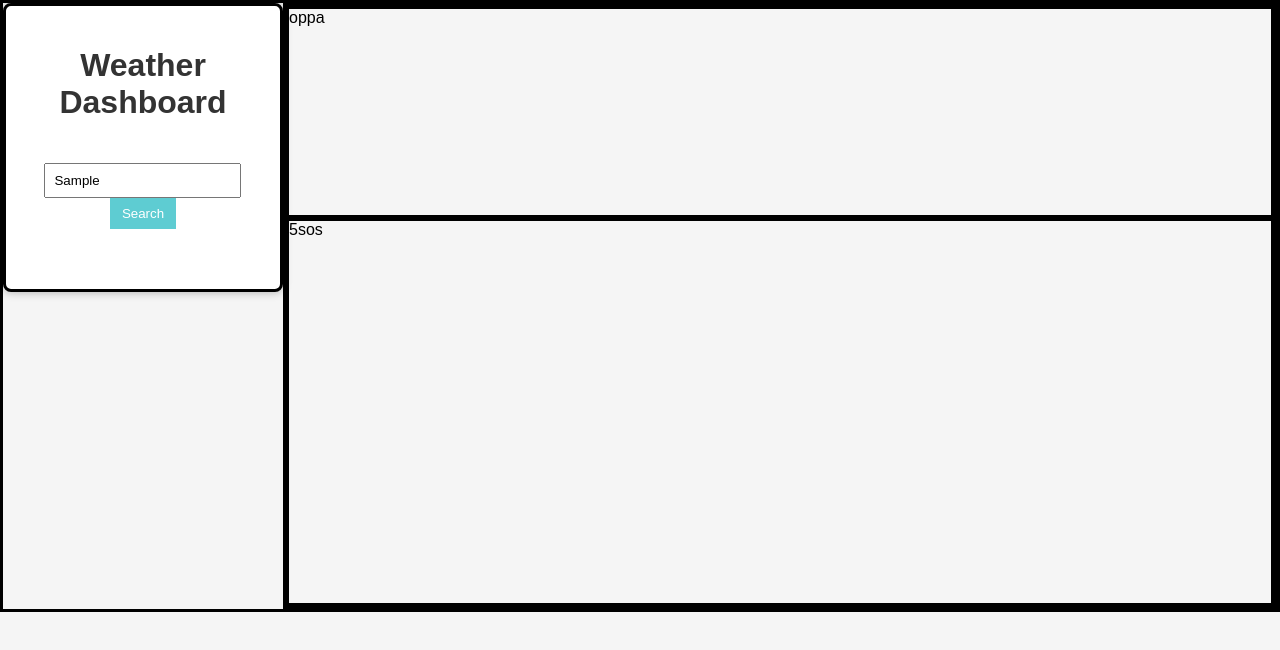
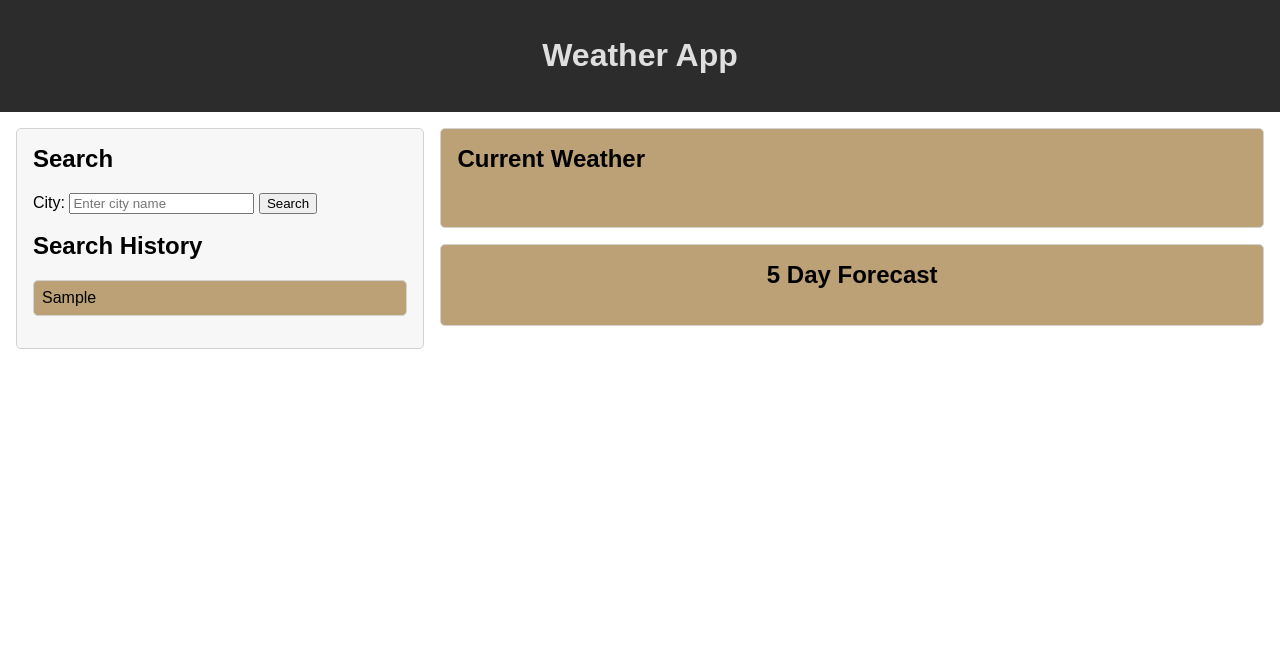
Before and after one commit to quachies/My-weather-dashboard, a plain HTML site: page index.html in a window 1280 px wide. Both pictures are taken after typing "Sample" into the empty fields and a click on the button "Search". Drawn offline with nearby package versions, Linux system fonts and the light colour scheme; no server answers.

Commit message:
changed html, css, and script

```diff
--- /dev/null
+++ b/assets/script.js
@@ -0,0 +1,109 @@
+const search = document.getElementById('search');
+const city = document.getElementById('city');
+const srchHistory = document.querySelector('.history');
+const currentWeather = document.querySelector('.crtWeather');
+const historyStorage = JSON.parse(localStorage.getItem('srchHistory')) || [];
+
+function displayCurrentWeather(data) {
+    document.getElementById("cityName").textContent = data.name;
+    document.getElementById("date").textContent = `Date: ${dayjs.unix(data.dt).format("ddd MM/DD/YYYY")}`;
+    document.getElementById("temp").textContent = `Temperature: ${data.main.temp} F`;
+    document.getElementById("humidity").textContent = `Humidity: ${data.main.humidity} %`;
+    document.getElementById("windspeed").textContent = `Wind Speed: ${data.wind.speed} MPH`;
+    document.getElementById("icon").src = `https://openweathermap.org/img/w/${data.weather[0].icon}.png`;
+}
+
+function showFiveDayData(data) {
+    const fiveday = document.querySelector(".fiveday");
+    fiveday.innerHTML = '';
+
+    for (let i = 3; i < data.list.length; i += 8) {
+        const day = document.createElement("div");
+        day.className = "singleFiveDay"
+        const date = document.createElement("h4");
+        date.textContent = dayjs.unix(data.list[i].dt).format("ddd MM/DD/YYYY");
+        const temp = document.createElement("p");
+        const humidity = document.createElement("p");
+        const windspeed = document.createElement("p");
+        const icon = document.createElement("img");
+
+        day.append(icon, date, temp, humidity, windspeed);
+        fiveday.append(day);
+
+        temp.textContent = `Temp: ${data.list[i].main.temp} F`;
+        humidity.textContent = `Humidity: ${data.list[i].main.humidity} %`;
+        windspeed.textContent = `Wind: ${data.list[i].wind.speed} MPH`;
+        icon.src = `https://openweathermap.org/img/w/${data.list[i].weather[0].icon}.png`;
+    }
+}
+
+function updateSearchHistory(cityName) {
+    historyStorage.push(cityName);
+    localStorage.setItem('srchHistory', JSON.stringify(historyStorage));
+}
+
+
+function showHistory() {
+    srchHistory.innerHTML = '';
+
+    historyStorage.forEach(item => {
+        const listItem = document.createElement('li');
+        listItem.textContent = item;
+        srchHistory.appendChild(listItem);
+        listItem.addEventListener("click", () => {
+            historyClick(item);
+        });
+    });
+}
+
+
+function historyClick(cityName) {
+    const apiKey = 'ac7cfdad3180ba5a0c973ed1afcfe1f5';
+    const apiUrl = `https://api.openweathermap.org/data/2.5/weather?q=${cityName}&APPID=${apiKey}`;
+
+    fetchDataAndUpdate(apiUrl);
+}
+
+
+function fetchDataAndUpdate(apiUrl) {
+    fetch(apiUrl)
+        .then(response => {
+            if (!response.ok) {
+                throw new Error('Network response was not ok');
+            }
+            return response.json();
+        })
+        .then(data => {
+            displayCurrentWeather(data);
+            fetchForecastData(data.coord.lat, data.coord.lon);
+        })
+        .catch(error => {
+            console.error('Fetch error:', error);
+        });
+}
+
+
+search.addEventListener('submit', event => {
+    event.preventDefault();
+    const cityName = city.value;
+    updateSearchHistory(cityName);
+    showHistory();
+    city.value = '';
+
+    const apiKey = 'ac7cfdad3180ba5a0c973ed1afcfe1f5';
+    const apiUrl = `https://api.openweathermap.org/data/2.5/weather?q=${cityName}&APPID=${apiKey}&units=imperial`;
+
+    fetchDataAndUpdate(apiUrl);
+});
+
+
+function fetchForecastData(lat, lon) {
+    const apiKey = 'ac7cfdad3180ba5a0c973ed1afcfe1f5';
+    const apiUrl = `https://api.openweathermap.org/data/2.5/forecast?lat=${lat}&lon=${lon}&appid=${apiKey}&units=imperial`;
+
+    fetch(apiUrl)
+        .then(res => res.json())
+        .then(data => showFiveDayData(data));
+}
+
+showHistory();
--- /dev/null
+++ b/assets/style.css
@@ -0,0 +1,79 @@
+body {
+    font-family: Arial, sans-serif;
+    margin: 0;
+    padding: 0;
+  }
+
+  header {
+    background-color: #2c2c2c;
+    color: #dfdfdf;
+    text-align: center;
+    padding: 1rem;
+  }
+
+  .box {
+    display: flex;
+    justify-content: space-between;
+    padding: 1rem;
+  }
+
+  .sidebar {
+    width: 30%;
+    background-color: #f7f7f7;
+    padding: 1rem;
+    border-radius: 5px;
+    border: 1px solid lightgrey;
+  }
+
+  .sidebar h2 {
+    margin-top: 0;
+  }
+
+  .history {
+    list-style: none;
+    padding: 0;
+    margin-top: 1rem;
+  }
+
+  .history li {
+    margin-bottom: 0.5rem;
+    cursor: pointer;
+    padding: 0.5rem;
+    border: 1px solid lightgrey;
+    background-color: rgb(187, 161, 117);
+    border-radius: 5px;
+  }
+
+  .maincont {
+    flex: 1;
+    margin-left: 1rem;
+  }
+
+  .weather, .fiveday {
+    background-color: rgb(187, 161, 117);
+    padding: 1rem;
+    border-radius: 5px;
+    border: 1px solid lightgrey;
+    margin-bottom: 1rem;
+  }
+
+  .weather h2, .fiveday h2 {
+    margin-top: 0;
+    color: black;
+  }
+
+  .fiveday {
+    display: flex;
+    justify-content: space-around;
+  }
+
+  .singleFiveDay {
+    border: solid;
+    padding: 2vh;
+    border-radius: 7px;
+    display: flex;
+    flex-direction: column;
+    justify-content: center;
+    align-items: center;
+    text-wrap: balance;
+  }
--- a/index.html
+++ b/index.html
@@ -2,31 +2,55 @@
 <html lang="en">
 
 <head>
-    <meta charset="UTF-8">
-    <meta name="viewport" content="width=device-width, initial-scale=1.0">
-    <link rel="stylesheet" href="style.css">
-    <title>Weather Dashboard</title>
+
+    <meta charset="UTF-8" />
+
+    <meta name="viewport" content="width=device-width, initial-scale=1.0" />
+    <title>Weather App</title>
+
+    <link rel="stylesheet" href="./assets/style.css" />
+
 </head>
 
 <body>
-    <div id="main-container">
-        <div class="container">
-            <h1>Weather Dashboard</h1>
-            <form id="searchForm">
-                <input type="text" id="cityInput" placeholder="Enter City">
+    <header>
+        <h1>Weather App</h1>
+    </header>
+    <div class="box">
+        <aside class="sidebar">
+            <h2>Search</h2>
+            <form id="search">
+                <label for="city">City:</label>
+                <input type="text" id="city" name="city" placeholder="Enter city name" required />
                 <button type="submit">Search</button>
             </form>
-            <div id="weatherInfo"></div>
-            <div id="searchHistory"></div>
-        </div>
-        <div id="forecastContainer">
-            <div id="currentForecast">oppa</div>
-            <div id="fiveDayForecast">
-                5sos</div>
-        </div>
+            <br />
+            <h2>Search History</h2>
+            <ul class="history"></ul>
+        </aside>
+        <main class="maincont">
+            <div class="weather">
+                <h2 class="crtWeather">Current Weather</h2>
+                <p id="cityName"></p>
+                <p id="date"></p>
+                <p id="temp"></p>
+                <p id="humidity"></p>
+                <p id="windspeed"></p>
+                <img id="icon" />
+            </div>
+            <div class="fiveday">
+                <h2>5 Day Forecast</h2>
+            </div>
+        </main>
     </div>
 
-    <script src="script.js"></script>
+
+    <script src="https://cdnjs.cloudflare.com/ajax/libs/dayjs/1.10.4/dayjs.min.js"
+        integrity="sha512-0fcCRl828lBlrSCa8QJY51mtNqTcHxabaXVLPgw/jPA5Nutujh6CbTdDgRzl9aSPYW/uuE7c4SffFUQFBAy6lg=="
+        crossorigin="anonymous"></script>
+
+    <script src="./assets/script.js"></script>
+
 </body>
 
 </html>
--- a/script.js
+++ /dev/null
@@ -1,23 +0,0 @@
-document.getElementById('searchForm').addEventListener('submit', function (e) {
-    e.preventDefault();
-    const cityInput = document.getElementById('cityInput').value;
-    getWeather(cityInput);
-});
-
-function getWeather(city) {
-
-    const apiKey = 'ac7cfdad3180ba5a0c973ed1afcfe1f5';
-    const apiUrl = `https://api.openweathermap.org/data/2.5/forecast?q=${city}&appid=${apiKey}`;
-
-    fetch(apiUrl)
-      .then(function (response) {
-        return response.json();
-      })
-      .then(function (data) {
-      console.log(data);
-      });
-}
-
-function currentForecast() {
-
-}
--- a/style.css
+++ /dev/null
@@ -1,83 +0,0 @@
-body {
-    font-family: sans-serif;
-    background-color: #f5f5f5;
-    margin: 0;
-    padding: 0;
-    display: flex;
-    align-items: flex-start;
-    justify-content: center;
-    height: 100vh;
-}
-
-#main-container {
-    display: flex;
-    grid-template-columns: 50% 50%;
-    width: 100%;
-    border: solid;
-    max-height: 100%;
-    min-height: 600px;
-}
-
-.container {
-    display: flex;
-    flex-direction: column;
-    text-align: center;
-    background-color: #ffffff;
-    padding: 20px;
-    border-radius: 8px;
-    box-shadow: 0 0 10px rgba(0, 0, 0, 0.3);
-    border: solid;
-    height: 100%;
-}
-
-#forecastContainer {
-    flex-direction: column;
-    display: flex;
-    width: 100%;
-    height: 600px;
-    border: solid;
-}
-
-#currentForecast {
-    border: solid;
-    height: 35%;
-}
-
-#fiveDayForecast {
-    border: solid;
-    height: 65%;
-}
-
-h1 {
-    color: #333;
-}
-
-form {
-    margin-top: 20px;
-}
-
-input {
-    padding: 8px;
-}
-
-button {
-    padding: 8px 12px;
-    background-color: #5eccd2;
-    color: #fff;
-    border: none;
-    cursor: pointer;
-
-}
-
-button:hover {
-    background-color: #64b2e6;
-}
-
-#weatherInfo {
-    margin-top: 20px;
-}
-
-#searchHistory {
-    margin-top: 20px;
-    font-size: 14px;
-}
```
